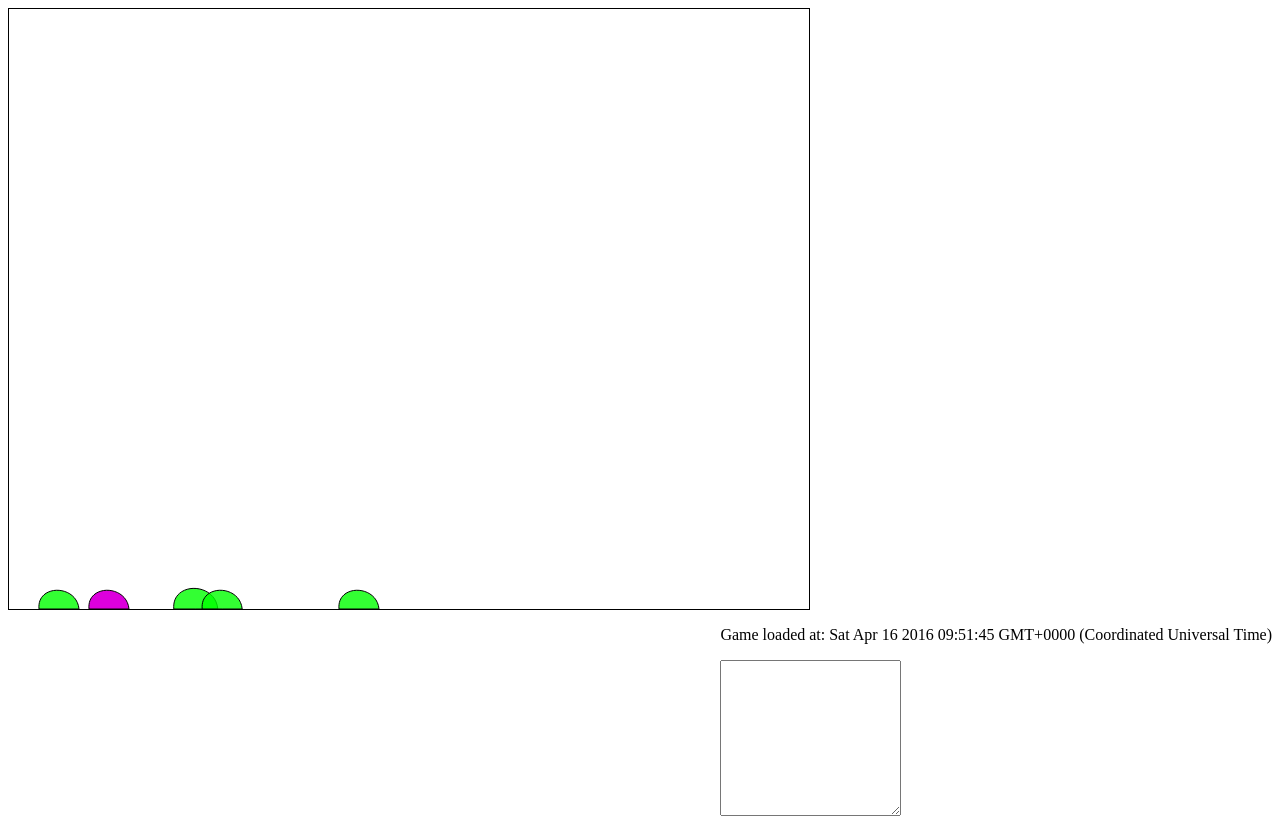
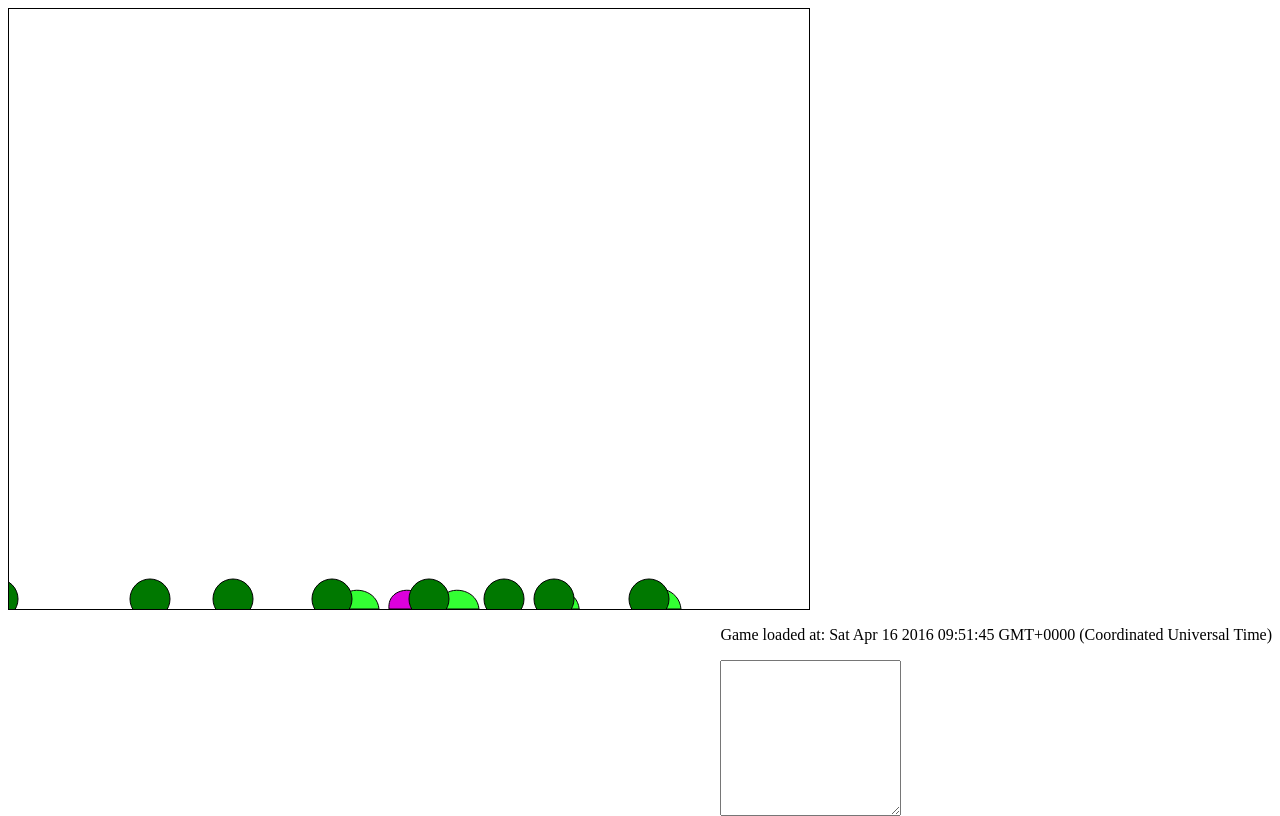
Before and after one commit to HeatherSoron/ludumdare-35, a plain HTML site: page index.html in a window 1280 px wide. Drawn offline with Linux system fonts and the light colour scheme.

Commit message:
Add berry bushes into the game

```diff
--- a/index.html
+++ b/index.html
@@ -4,6 +4,7 @@
 		<script src="js/class.js"></script><!-- class.js needs to be loaded first -->
 		<script src="js/geometry.js"></script>
 		<script src="js/mob.js"></script>
+		<script src="js/bush.js"></script>
 		<script src="js/berry.js"></script>
 		<script src="js/critter.js"></script>
 		<script src="js/player.js"></script>
--- /dev/null
+++ b/js/bush.js
@@ -0,0 +1,35 @@
+Class.makeClass(Mob, function Bush(x, y, size) {
+	this.init();
+
+	this.x = x;
+	this.y = y;
+	this.size = size;
+
+	this.g = 120;
+});
+
+Bush.prototype.left = function() { return this.x - this.size; }
+Bush.prototype.right = function() { return this.x + this.size; }
+Bush.prototype.top = function() { return this.y - this.size; }
+Bush.prototype.bottom = function() { return this.y + this.size; }
+
+
+Bush.prototype.render = function() {
+	ctx.beginPath();
+	ctx.arc(this.x, this.y, this.size, 0, Math.PI * 2);
+	this.drawPath();
+}
+
+Bush.prototype.update = function() {
+	if (this.spawn) {
+		if (this.spawn.grabbedBy) {
+			this.spawn = null;
+		}
+	} else {
+		if (Math.random() < 0.001) {
+			var berry = new Berry(this.x, this.y, 5);
+			game.mobs.push(berry);
+			this.spawn = berry;
+		}
+	}
+}
--- a/js/main.js
+++ b/js/main.js
@@ -23,8 +23,14 @@ function setupGameWorld() {
 		game.mobs.push(new Critter(left * (i + 0.5), y, width, height));
 	}
 
-	game.mobs.push(new Berry(200, canvas.height - 10, 5));
+	//game.mobs.push(new Berry(200, canvas.height - 10, 5));
 
+	for (var i = -canvas.width; i < canvas.width * 2; ++i) {
+		if (Math.random() < 0.01) {
+			game.mobs.push(new Bush(i, canvas.height - 10, 20));
+			i +=  40;
+		}
+	}
 }
 
 // this is the main function which runs all of our game logic. The initialization code sets this up to be run periodically
@@ -45,9 +51,15 @@ function renderGame() {
 	// clear the screen before drawing the next frame. Otherwise, each frame would be drawn on top of the last one, which is good for a painting program, but not good for a game
 	clearScreen();
 
+	ctx.save();
+
+	ctx.translate(-game.player.x + canvas.width/2, 0);
+
 	game.mobs.forEach(function(mob) {
 		mob.render();
 	});
+
+	ctx.restore();
 }
 
 function clearScreen() {
```
